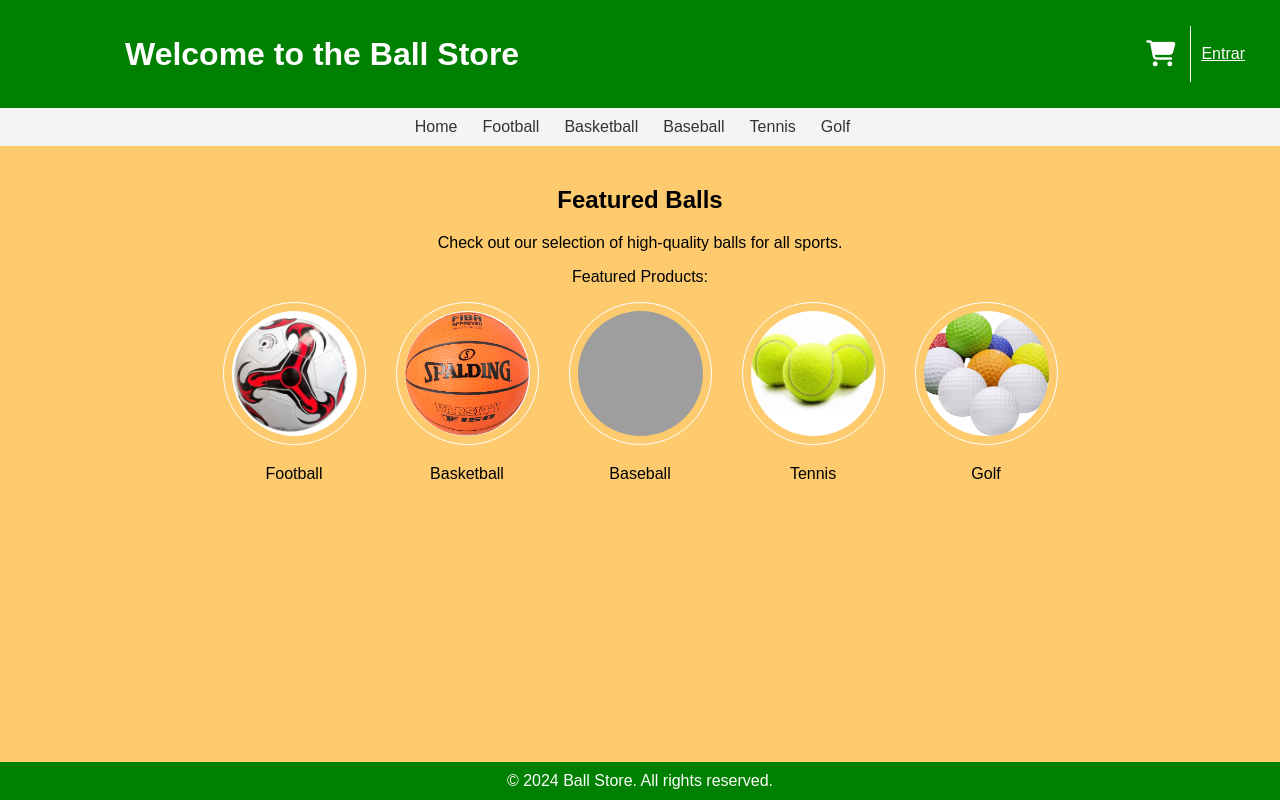
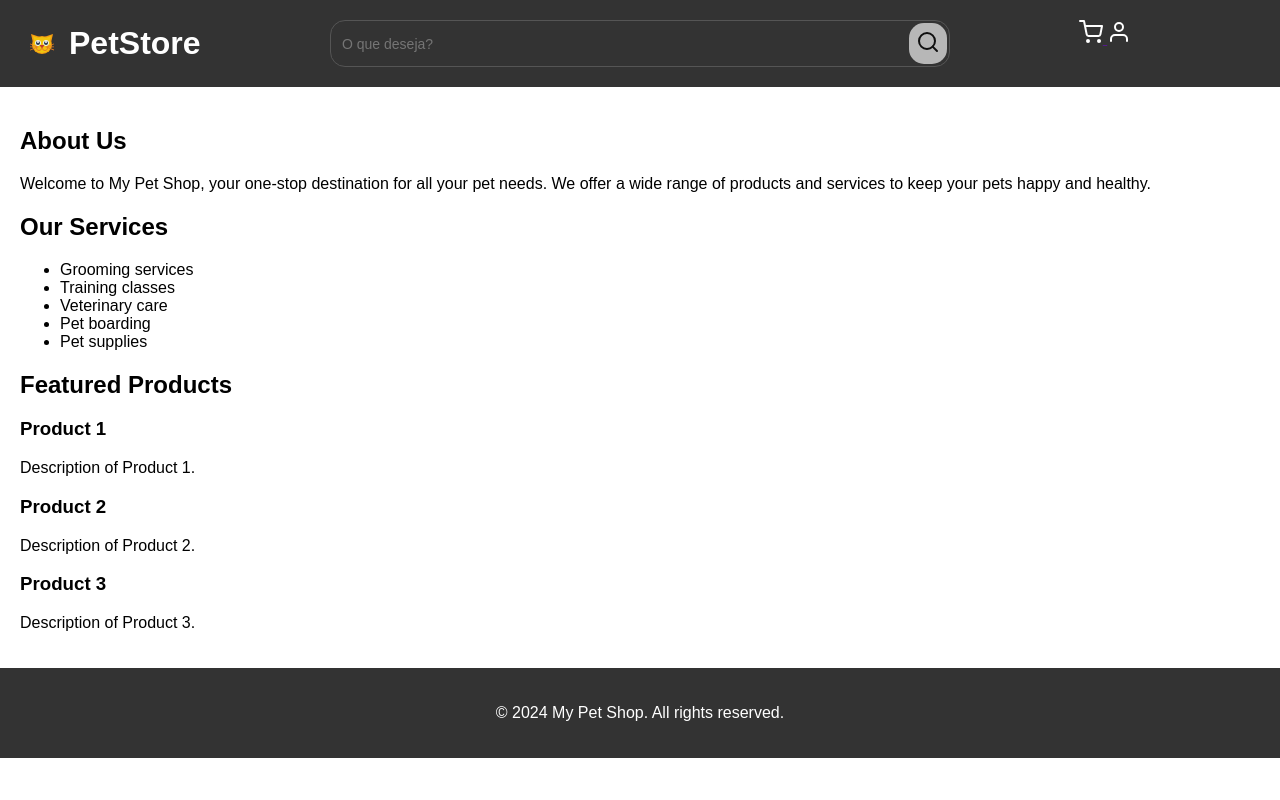
Before and after one commit to vitorlroma/store-demo, a plain HTML site: page index.html in a window 1280 px wide. Drawn offline with Linux system fonts and the light colour scheme; grey boxes are pictures that could not be loaded.

Commit message:
remaking for a petshop store, changed assets and removed unused script

```diff
--- a/index.html
+++ b/index.html
@@ -1,70 +1,55 @@
 <!DOCTYPE html>
 <html lang="en">
-
 <head>
     <meta charset="UTF-8">
     <meta name="viewport" content="width=device-width, initial-scale=1.0">
-    <title>Ball Store</title>
+    <title>PetStore</title>
     <link rel="stylesheet" href="style.css">
-    <script src="https://kit.fontawesome.com/28c5aaabfe.js" crossorigin="anonymous"></script>
 </head>
-
 <body>
     <header>
+        <div id="brand">
+            <a href="">
+                <img src="assets/icons/Paomedia-Small-N-Flat-Cat.svg">
+                <h1>PetStore</h1>
+            </a>
+        </div>
+        <form id="search_bar">
+            <input type="search" placeholder="O que deseja?">
+            <button type="submit"><img src="assets/icons/Colebemis-Feather-Search.svg"></button>
+        </form>
+        <nav id="user_opt">
+            <a href="">
+                <img src="assets/icons/Colebemis-Feather-Shopping-cart.svg">
+            </a>
+            <a href="">
+                <img src="assets/icons/Colebemis-Feather-User.svg">
+            </a>
+        </nav>
+    </header>
+    <main>
+        <h2>About Us</h2>
+        <p>Welcome to My Pet Shop, your one-stop destination for all your pet needs. We offer a wide range of products and services to keep your pets happy and healthy.</p>
+        <h2>Our Services</h2>
         <ul>
-            <li><h1>Welcome to the Ball Store</h1></li>
-            <ul class="user_opt">
-                <li><i class="fas fa-shopping-cart" style="color: #ffffff; font-size: 26px;"></i></li>
-                <li><a href="#">Entrar</a></li>
-            </ul>
+            <li>Grooming services</li>
+            <li>Training classes</li>
+            <li>Veterinary care</li>
+            <li>Pet boarding</li>
+            <li>Pet supplies</li>
         </ul>
-
-    </header>
-    <nav>
-        <ul class="index_list">
-            <li><a href="#">Home</a></li>
-            <li><a href="#">Football</a></li>
-            <li><a href="#">Basketball</a></li>
-            <li><a href="#">Baseball</a></li>
-            <li><a href="#">Tennis</a></li>
-            <li><a href="#">Golf</a></li>
-        </ul>
-    </nav>
-    <div>
-        <h2>Featured Balls</h2>
-        <p>Check out our selection of high-quality balls for all sports.</p>
-        <p>Featured Products:</p>
-        <ul class="store_list">
-            <li data-title="Football" data-image="assets\footBall.webp">
-                <img src="assets\footBall.webp" alt="Football" width="125">
-                <p>Football</p>
-            </li>
-            <li data-title="Basketball" data-image="assets\basketBall.png">
-                <img src="assets\basketBall.png" alt="Basketball" width="125">
-                <p>Basketball</p>
-            </li>
-            <li data-title="Baseball" data-image="assets\baseBall.jpg">
-                <img src="assets\baseBall.jpg" alt="Baseball" width="125">
-                <p>Baseball</p>
-            </li>
-            <li data-title="Tennisball" data-image="assets\tenisBall.webp">
-                <img src="assets\tenisBall.webp" alt="Tennis" width="125">
-                <p>Tennis</p>
-            </li>
-            <li data-title="Golfball" data-image="assets\golfBall.png">
-                <img src="assets\golfBall.jpg" alt="Golf" width="125">
-                <p>Golf</p>
-            </li>
-        </ul>
-    </div>
-    <div id="modal" class="modal">
-        <div class="modal-content">
-          <span class="close">&times;</span>
-          <h3 id="modal-title"></h3>
-          <img id="modal-image" src="" alt="">
+        <h2>Featured Products</h2>
+        <div>
+            <h3>Product 1</h3>
+            <p>Description of Product 1.</p>
+            <h3>Product 2</h3>
+            <p>Description of Product 2.</p>
+            <h3>Product 3</h3>
+            <p>Description of Product 3.</p>
         </div>
-      </div>
-    <footer> &copy; 2024 Ball Store. All rights reserved. </footer>
+    </main>
+    <footer>
+        <p>&copy; 2024 My Pet Shop. All rights reserved.</p>
+    </footer>
 </body>
-
 </html>
--- a/style.css
+++ b/style.css
@@ -1,154 +1,100 @@
-html {
-    height: 100%;
-  }
-
 body {
-    background-color: rgba(252, 176, 35, 0.658);
-    display: flex;
-    flex-direction: column;
-    min-height: 100vh;
+  font-family: Arial, sans-serif;
   margin: 0;
   padding: 0;
-    font-family: Arial, sans-serif;
 }
 
 header {
-    background-color: green;
+  display: grid;
+  grid-template-columns: 1fr 2fr 1fr;
+  grid-template-rows: 1fr;
+  background-color: #333;
   color: #fff;
-    padding: 10px;
-    text-align: left;
-  }
-
-  header ul {
-    list-style-type: none;
-    display: flex;
-    justify-content: space-between;
-    align-items: center;
-  }
-
-  .user_opt {
-    margin-right: 15px;
-  }
-
-  .user_opt li i{
-    padding: 15px;
-    border-right: 1px solid white;
-  }
-
-  .user_opt li a {
-    color: white;
-    padding: 5px;
-    margin: 5px;
-  }
-
-  header h1 {
-    padding-left: 75px;
-  }
-
-  h1 {
-    margin: 0;
-  }
-
-  nav {
-    background-color: #f4f4f4;
-    padding: 10px;
-  }
-
-  nav ul {
-    list-style-type: none;
-    margin: 0;
-    padding: 0;
-    display: flex;
-    justify-content: center;
-  }
-
-  nav ul li {
-    display: inline;
-    margin-right: 15px;
-  }
-
-  nav ul li a {
-    text-decoration: none;
-    color: #333;
-    padding: 5px;
-  }
-
-  div {
-    flex: 1;
   padding: 20px;
   text-align: center;
 }
 
-  .store_list {
+#brand a{
+  color: white;
+  align-items: center;
   display: flex;
-    justify-content: center;
-    list-style-type: none;
-    padding: 0;
-    align-items: center;
 }
 
-  .store_list li {
-    margin: 0 15px;
-    text-align: center;
+#brand a:link{
+  text-decoration: none;
 }
 
-  .store_list li img {
-    width: 125px;
-    height: 125px;
-    border: 1px solid white;
-    padding: 8px;
-    object-fit: cover;
-    border-radius: 50%;
+#brand a:visited{
+  text-decoration: none;
 }
 
-  .store_list li p {
-    font-size: 16px;
+#brand a img {
+  padding: 10px;
+  object-fit: contain;
 }
 
-  .store_list li:hover {
-    text-decoration: underline;
+#search_bar {
+  color: #555;
+  display: flex;
+  padding: 2px;
+  border: 1px solid currentColor;
+  border-radius: 15px;
+}
+
+input[type="search"] {
+  width: 100%;
+  border: none;
+  background: transparent;
+  margin: 0;
+  padding: 7px 8px;
+  font-size: 14px;
+  color: inherit;
+  border: 1px solid transparent;
+  border-radius: inherit;
+}
+
+button[type="submit"] {
+  width: 40px;
+  padding: 0;
+  margin: 0;
+  border: 1px solid transparent;
+  border-radius: inherit;
+  cursor: pointer;
+  opacity: 0.7;
+}
+
+button[type="submit"]:hover {
+  opacity: 1;
+}
+
+button[type="submit"]:focus,
+input[type="search"]:focus {
+  box-shadow: 0 0 3px 0 #1183d6;
+  border-color: #1183d6;
+  outline: none;
+}
+
+#user_opt a {
+
+
+}
+
+#user_opt a img{
+  align-self: center;
+  object-fit: contain;
+}
+
+h1 {
+  margin: 5px;
+}
+
+main {
+  padding: 20px;
 }
 
 footer {
-    background-color: green;
+  background-color: #333;
   color: #fff;
-    padding: 10px;
+  padding: 20px;
   text-align: center;
 }
-
-  .modal {
-    display: none;
-    position: fixed;
-    z-index: 1;
-    left: 0;
-    top: 0;
-    width: 100%;
-    height: 100%;
-    background-color: rgba(0, 0, 0, 0.7);
-  }
-
-  .modal-content {
-    background-color: #fefefe;
-    margin: 10% auto;
-    padding: 20px;
-    border: 1px solid #888;
-    max-width: 600px;
-    text-align: center;
-    box-shadow: 0 4px 8px 0 rgba(0, 0, 0, 0.2);
-    position: relative;
-  }
-
-  .close {
-    color: #aaa;
-    float: right;
-    font-size: 28px;
-    font-weight: bold;
-    cursor: pointer;
-  }
-
-  .close:hover,
-  .close:focus {
-    color: #000;
-    text-decoration: none;
-    cursor: pointer;
-  }
```
Also changed, not shown: script.js (deleted, +0 -39 lines), assets/basketBall.png (deleted), assets/footBall.webp (deleted), assets/golfBall.jpg (deleted), assets/icons/Colebemis-Feather-Search.svg (added), assets/icons/Colebemis-Feather-Shopping-cart.svg (added), assets/icons/Colebemis-Feather-User.svg (added), assets/icons/Paomedia-Small-N-Flat-Cat.svg (added), assets/tenisBall.webp (deleted), 1 other file. Lines whose indentation alone changed are shown as unchanged.
